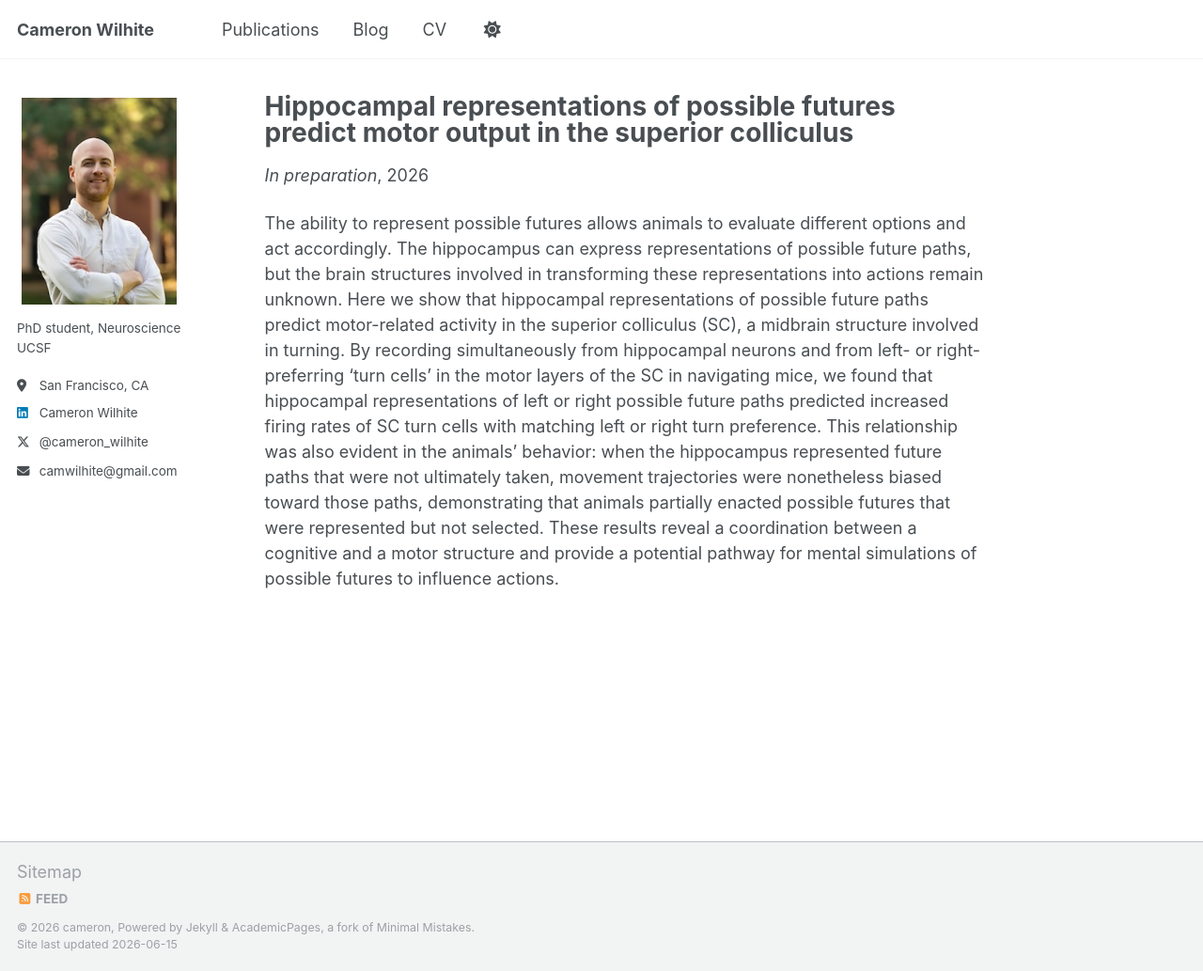
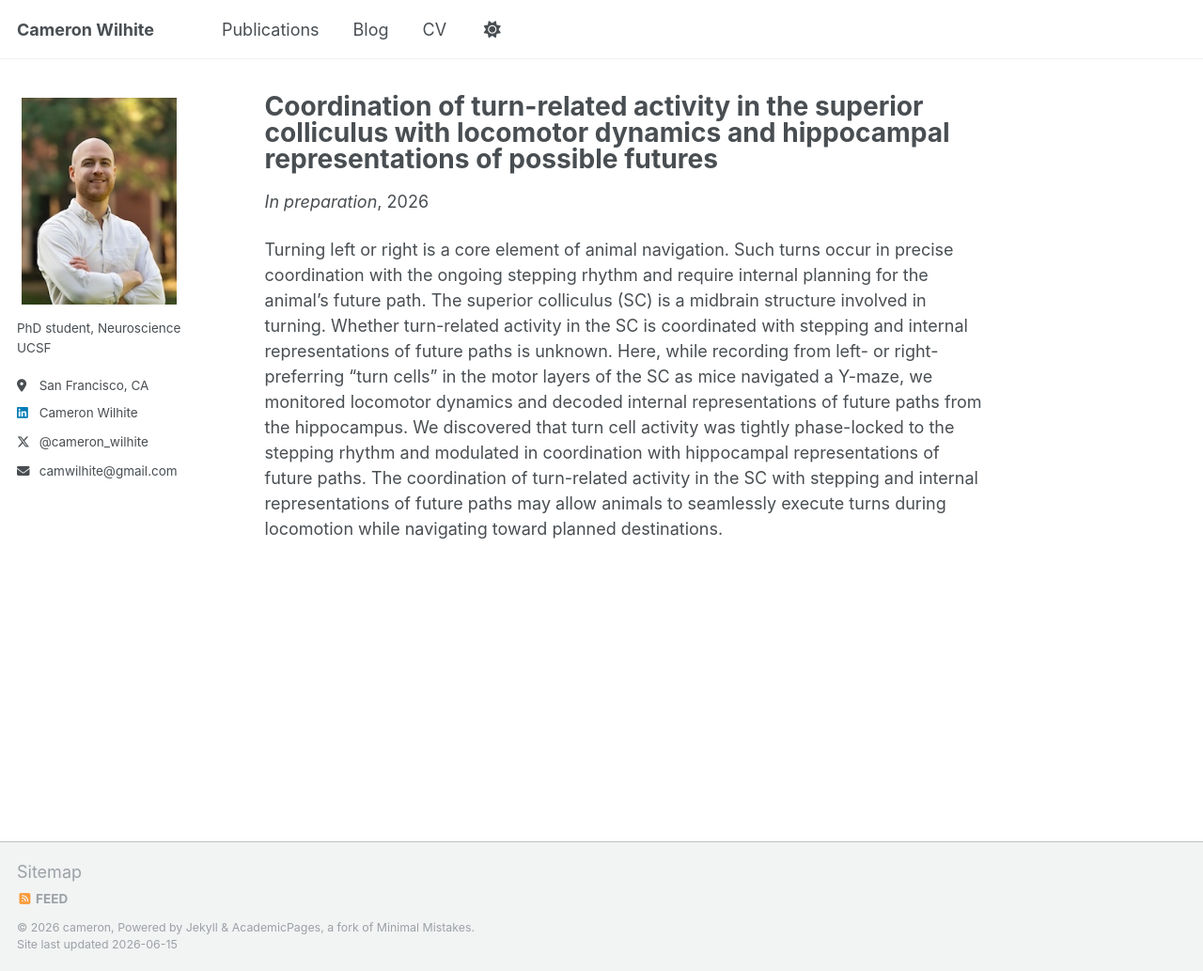
Before and after one commit to camwilhite/camwilhite.github.io, a Jekyll site: the page built from _publications/2026_HPC.md, in a window 1280 px wide and 1033 px high. Shown: the whole window at 94% size. Built offline with Jekyll 4.4.1, drawn with Linux system fonts in a browser that asks for light colours; a script that is not in the unit is left out.

Commit message:
Update 2026_HPC.md

```diff
--- a/_publications/2026_HPC.md
+++ b/_publications/2026_HPC.md
@@ -1,5 +1,5 @@
 ---
-title: "Hippocampal representations of possible futures predict motor output in the superior colliculus"
+title: "Coordination of turn-related activity in the superior colliculus with locomotor dynamics and hippocampal representations of possible futures"
 collection: publications
 category: manuscripts
 permalink: /publication/2026_HPC
@@ -11,4 +11,4 @@ paperurl:
 citation:
 ---
 
-The ability to represent possible futures allows animals to evaluate different options and act accordingly. The hippocampus can express representations of possible future paths, but the brain structures involved in transforming these representations into actions remain unknown. Here we show that hippocampal representations of possible future paths predict motor-related activity in the superior colliculus (SC), a midbrain structure involved in turning. By recording simultaneously from hippocampal neurons and from left- or right-preferring ‘turn cells’ in the motor layers of the SC in navigating mice, we found that hippocampal representations of left or right possible future paths predicted increased firing rates of SC turn cells with matching left or right turn preference. This relationship was also evident in the animals’ behavior: when the hippocampus represented future paths that were not ultimately taken, movement trajectories were nonetheless biased toward those paths, demonstrating that animals partially enacted possible futures that were represented but not selected. These results reveal a coordination between a cognitive and a motor structure and provide a potential pathway for mental simulations of possible futures to influence actions.
+Turning left or right is a core element of animal navigation. Such turns occur in precise coordination with the ongoing stepping rhythm and require internal planning for the animal's future path. The superior colliculus (SC) is a midbrain structure involved in turning. Whether turn-related activity in the SC is coordinated with stepping and internal representations of future paths is unknown. Here, while recording from left- or right-preferring “turn cells” in the motor layers of the SC as mice navigated a Y-maze, we monitored locomotor dynamics and decoded internal representations of future paths from the hippocampus. We discovered that turn cell activity was tightly phase-locked to the stepping rhythm and modulated in coordination with hippocampal representations of future paths. The coordination of turn-related activity in the SC with stepping and internal representations of future paths may allow animals to seamlessly execute turns during locomotion while navigating toward planned destinations.
```
